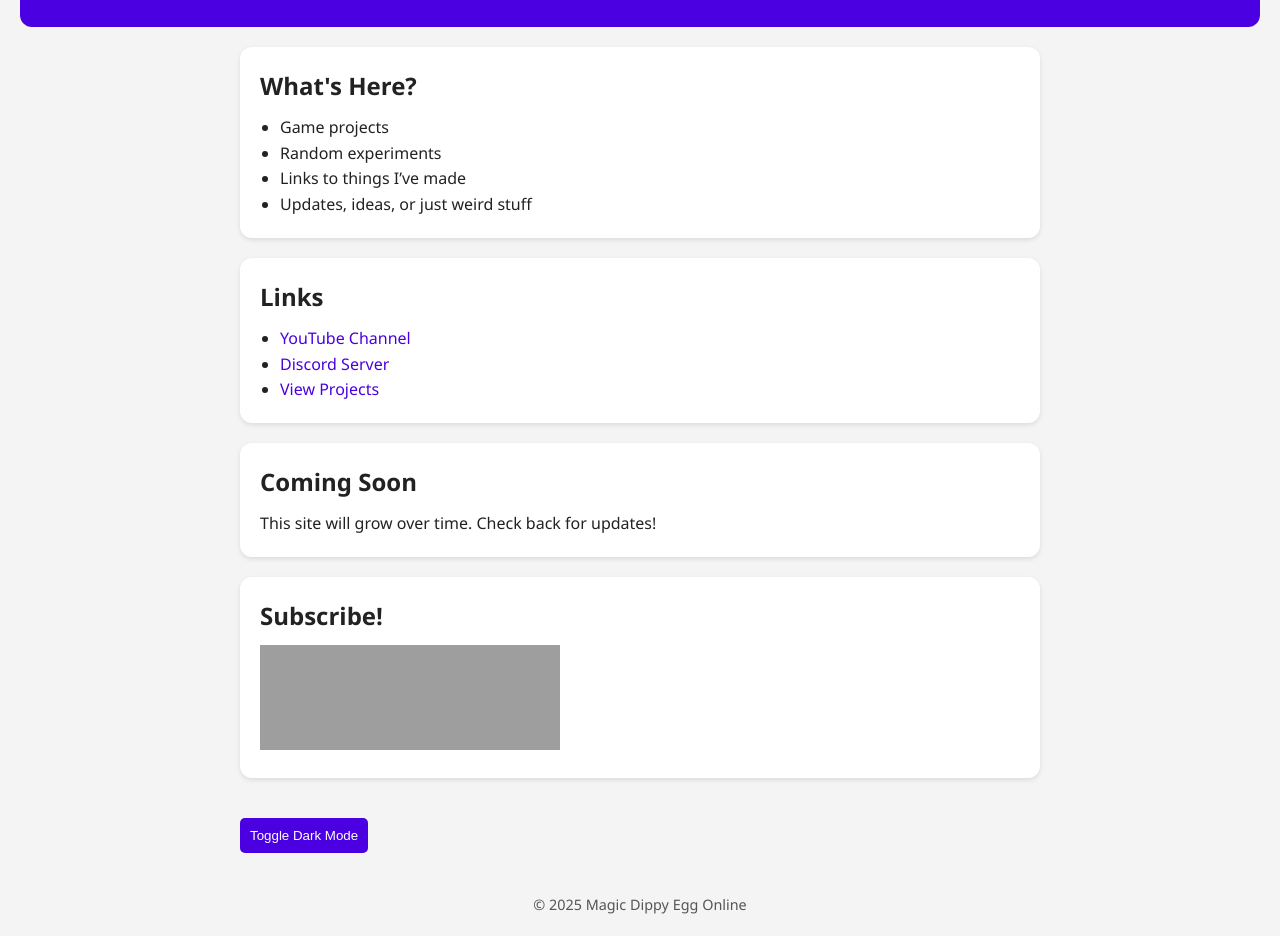
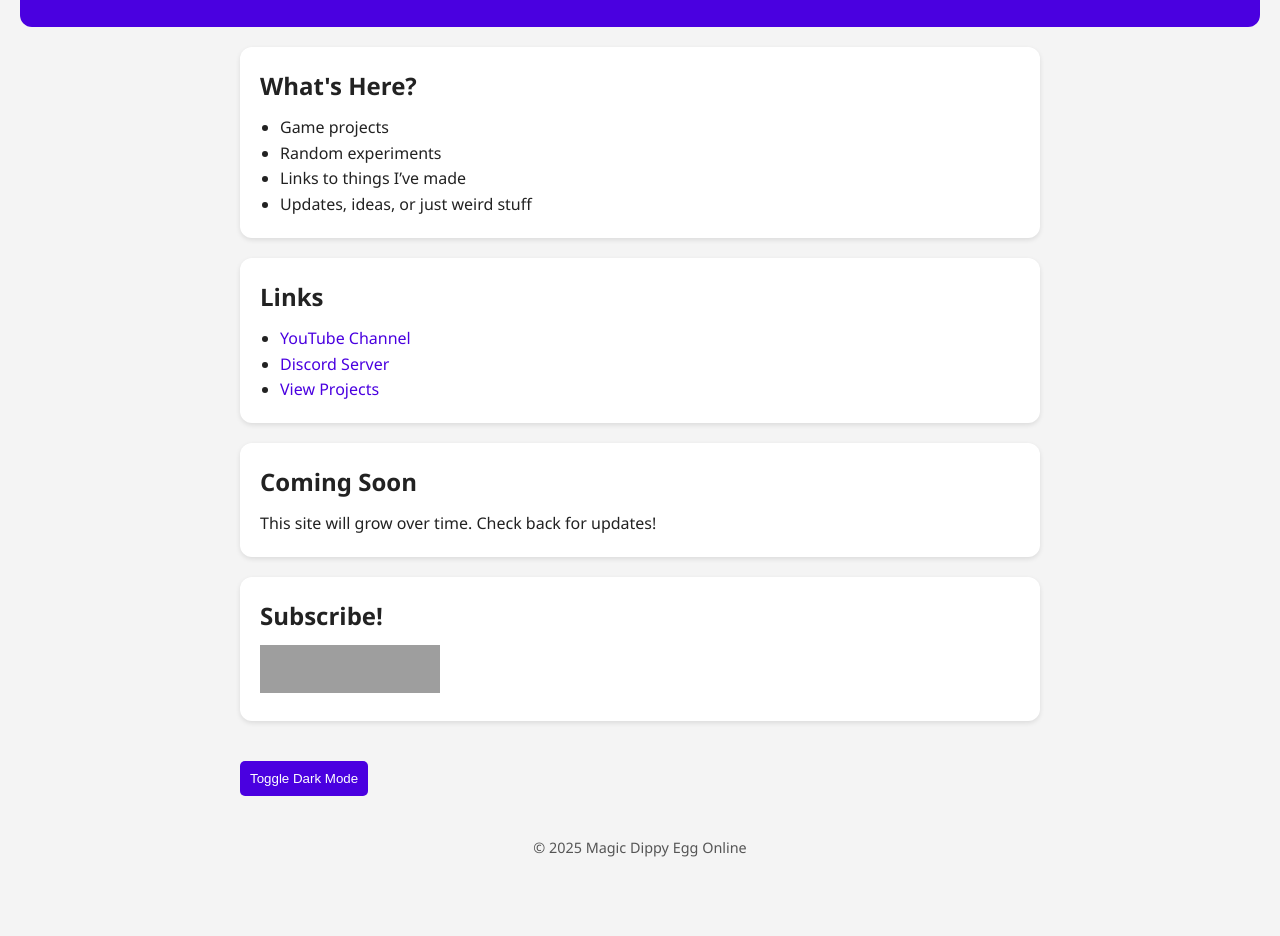
Before and after one commit to MagicDippyEgg/magicdippyegg, a plain HTML site: page index.html in a window 1280 px wide. Shown: the part 140-1076 px from the top of the page. After the commit the page ends 1019 px from the top, so only its background shows below. Drawn offline with Linux system fonts and the light colour scheme; grey boxes are pictures that could not be loaded.

Commit message:
Update index.html

```diff
--- a/index.html
+++ b/index.html
@@ -39,10 +39,9 @@
     </section>
 
 	<section>
-	<h2>Subscribe!</h2>
-	<iframe
+	<h2>Subscribe!</h2>	<iframe
   src="https://www.youtube.com/subscribe_embed?usegapi=1&channel=magicdippyegg&channelid=UCe48Car1ktppUnEwyE7OYYg&layout=full&theme=default"
-  style="border: 0; height: 105px; width: 300px; overflow: hidden;"
+  style="border: 0; height: 48px; width: 180px; overflow: hidden;"
   scrolling="no"
   frameborder="0">
 </iframe>
```
